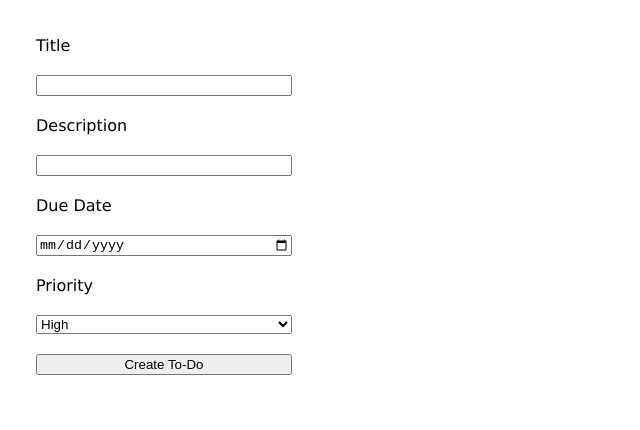
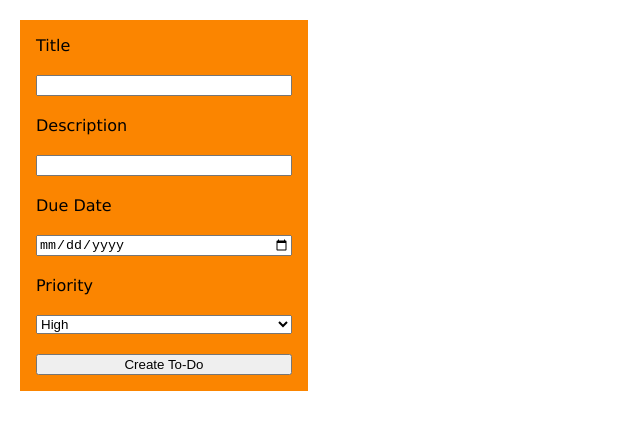
Before and after one commit to jackcasstlesjones/todo-list, a website built with webpack: page dist/index.html in a window 1280 px wide. Shown: the whole page, without its empty margins (0-640 px from the left). Built offline with nearby package versions, Linux system fonts and the light colour scheme.

Commit message:
CSS + need to connect newcard elements w/ newObj in the projectOne array to add dataset index and then remove button should work!!!

```diff
--- a/src/dom-module.js
+++ b/src/dom-module.js
@@ -61,6 +61,8 @@ function createRemoveButton(element) {
 }
 
 // Add a data-index to a HTML element based on it's position in projectOne
+
+//******** JUST NEED TO MAKE THE CONNECTION BETWEEN THE OBJECTS IN PROJECTONE AND THE ELEMENTS 'NEWCARD' !!!! ******************** */
 function addDatasetIndex(element, object) {
   element.dataset.index = projectOne.indexOf(object);
   return element.dataset.index;
--- a/src/style.css
+++ b/src/style.css
@@ -20,7 +20,7 @@ form {
   flex-direction: column;
   width: 20%;
   gap: 20px;
-  /* background-color: pink; */
+  background-color: #fb8500;
   padding: 16px;
 }
 
```
